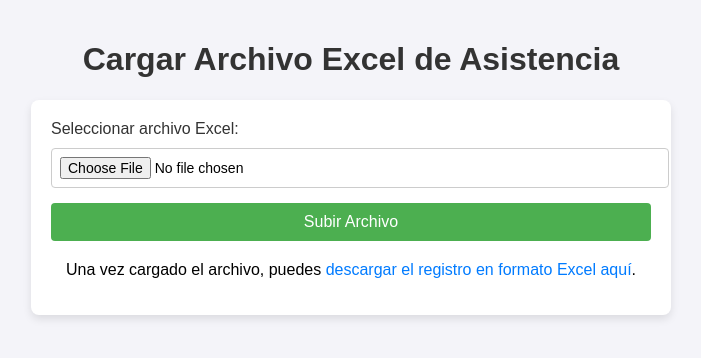
After one commit to AngelTz-Y/SaludPaillaco-main, a Django app: page /cargar_asistencia/ in a window 1280 px wide. The commit adds this page. Shown: the top 358 px of the page, without its empty margins (289-990 px from the left). Run offline with Django 5.2, Linux system fonts and the light colour scheme.

Commit message:
registro asistencia

```diff
--- a/App_SaludPaillaco/views.py
+++ b/App_SaludPaillaco/views.py
@@ -3,6 +3,17 @@ from django.contrib.auth import authenticate, login
 from django.shortcuts import render, redirect
 from .models import PerfilUsuario, Profesion_Oficio
 from django.contrib.auth.models import Group
+import pandas as pd
+from django.http import JsonResponse, HttpResponse
+from django.views.decorators.csrf import csrf_exempt
+from .models import PerfilUsuario, Asistencia
+from datetime import datetime
+import locale
+import pandas as pd
+from django.http import HttpResponse
+from openpyxl import Workbook
+from openpyxl.styles import Alignment, Font
+from .models import Asistencia
 
 # Create your views here.
 def inicio(request):
@@ -174,5 +185,213 @@ def aceptacion_usuario(request):
     return render(request, 'aceptacion_usuario.html', {'usuarios_en_espera': usuarios_en_espera})
 
 
+# Diccionario para convertir nombre de mes a número
+meses = {
+    "Enero": 1, "Febrero": 2, "Marzo": 3, "Abril": 4, "Mayo": 5,
+    "Junio": 6, "Julio": 7, "Agosto": 8, "Septiembre": 9, "Octubre": 10,
+    "Noviembre": 11, "Diciembre": 12
+}
+
+meses_esp = {
+    "January": "Enero",
+    "February": "Febrero",
+    "March": "Marzo",
+    "April": "Abril",
+    "May": "Mayo",
+    "June": "Junio",
+    "July": "Julio",
+    "August": "Agosto",
+    "September": "Septiembre",
+    "October": "Octubre",
+    "November": "Noviembre",
+    "December": "Diciembre",
+}
+
+def cargar_asistencia_uno(request):
+    if request.method == 'POST' and request.FILES['excel_file']:
+        excel_file = request.FILES['excel_file']
+
+        # Leer el archivo Excel
+        df = pd.read_excel(excel_file)
+
+        # Crear lista de registros procesados para generar el nuevo Excel
+        registros = []
+
+        # Iterar sobre cada fila del archivo
+        for index, row in df.iterrows():
+            # Normalizar el RUT (eliminar guiones)
+            rut = str(row['RUT']).replace("-", "").strip()
+
+            try:
+                # Buscar el perfil del usuario por RUT (sin guion)
+                perfil = PerfilUsuario.objects.get(rut=rut)
+
+                # Leer Mes (nombre del mes como texto), Día y Horas trabajadas
+                mes_texto = row['Mes']
+                dia = int(row['Dia'])  # Convertir 'Dia' a entero
+                horas_trabajadas = row['Horas Trabajadas']
+
+                # Convertir el nombre del mes a número usando el diccionario
+                if mes_texto in meses:
+                    mes = meses[mes_texto]
+                else:
+                    print(f"Mes desconocido: {mes_texto}")
+                    continue  # Saltar la fila si el mes no es válido
+
+                # Crear fecha (usando el año actual)
+                fecha = datetime(datetime.now().year, mes, dia)
+
+                # Guardar la asistencia en la base de datos
+                Asistencia.objects.create(perfil=perfil, fecha=fecha, horas_trabajadas=horas_trabajadas)
+
+                # Añadir el registro procesado a la lista
+                registros.append({
+                    "RUT": rut,
+                    "Mes": mes_texto,
+                    "Dia": dia,
+                    "Horas Trabajadas": horas_trabajadas,
+                    "Fecha": fecha
+                })
+
+            except PerfilUsuario.DoesNotExist:
+                # Si el RUT no existe en la base de datos
+                print(f"Funcionario con RUT {rut} no encontrado.")
+                continue  # Continuar con la siguiente fila
+
+        # Generar un DataFrame de pandas con los registros procesados
+        if registros:
+            df_resultado = pd.DataFrame(registros)
+
+            # Crear un archivo Excel en memoria
+            response = HttpResponse(content_type='application/vnd.openxmlformats-officedocument.spreadsheetml.sheet')
+            response['Content-Disposition'] = 'attachment; filename=asistencia_procesada.xlsx'
+
+            # Escribir el DataFrame a la respuesta HTTP (en formato Excel)
+            with pd.ExcelWriter(response, engine='openpyxl') as writer:
+                df_resultado.to_excel(writer, index=False, sheet_name='Asistencia')
+
+            return response
+
+        return HttpResponse("Archivo procesado exitosamente, pero no se generaron registros.")
+
+    return render(request, 'cargar_asistencia.html')
+
+
+def descargar_asistencia(request):
+    # Obtener todos los registros de asistencia desde la base de datos
+    asistencias = Asistencia.objects.all().select_related('perfil')
+
+    # Crear una lista con los registros para el archivo Excel
+    registros = []
+    for asistencia in asistencias:
+        # Convertir el mes en inglés a español
+        mes_espanol = meses_esp.get(asistencia.fecha.strftime('%B'), asistencia.fecha.strftime('%B'))
+
+        registros.append({
+            "RUT": asistencia.perfil.rut,
+            "Nombre": asistencia.perfil.user.get_full_name(),
+            "Mes": mes_espanol,  # Nombre del mes en español
+            "Dia": asistencia.fecha.day,
+            "Horas Trabajadas": asistencia.horas_trabajadas,
+            "Fecha": asistencia.fecha.strftime('%Y-%m-%d')  # Fecha en formato YYYY-MM-DD
+        })
+
+    # Si hay registros, crear el archivo Excel
+    if registros:
+        # Crear un DataFrame con los registros
+        df = pd.DataFrame(registros)
+
+        # Crear una respuesta HTTP con tipo de contenido para un archivo Excel
+        response = HttpResponse(content_type='application/vnd.openxmlformats-officedocument.spreadsheetml.sheet')
+        response['Content-Disposition'] = 'attachment; filename=asistencia_registros.xlsx'
+
+        # Crear un libro de trabajo de Excel con openpyxl
+        wb = Workbook()
+        ws = wb.active
+        ws.title = "Asistencia"
+
+        # Escribir los encabezados
+        encabezados = df.columns.tolist()
+        for col_num, col_name in enumerate(encabezados, 1):
+            cell = ws.cell(row=1, column=col_num, value=col_name)
+            cell.font = Font(bold=True)  # Negritas para los encabezados
+            cell.alignment = Alignment(horizontal="center", vertical="center")  # Centrar encabezados
+
+        # Escribir los registros de la tabla
+        for row_num, row in enumerate(df.values, 2):
+            for col_num, value in enumerate(row, 1):
+                cell = ws.cell(row=row_num, column=col_num, value=value)
+                cell.alignment = Alignment(horizontal="center", vertical="center")  # Centrar celdas
+
+                # Aplicar negritas al mes
+                if col_num == 3:  # Columna 'Mes'
+                    cell.font = Font(bold=True)  # Negritas en los meses
+
+        # Ajustar el tamaño de las columnas para que el texto se vea bien
+        for col in ws.columns:
+            max_length = 0
+            column = col[0].column_letter  # Obtener la letra de la columna
+            for cell in col:
+                try:
+                    if len(str(cell.value)) > max_length:
+                        max_length = len(cell.value)
+                except:
+                    pass
+            adjusted_width = (max_length + 2)
+            ws.column_dimensions[column].width = adjusted_width
+
+        # Guardar el archivo Excel en la respuesta
+        wb.save(response)
+
+        return response
+    else:
+        return HttpResponse("No se encontraron registros de asistencia para descargar.")
+
+
+
+@csrf_exempt  # Evita problemas con CSRF (solo en desarrollo)
+def cargar_asistencia_varios(request):
+    if request.method == 'POST' and request.FILES.get('file'):
+        try:
+            # Leer el archivo Excel
+            file = request.FILES['file']
+            df = pd.read_excel(file)
+
+            # Procesar cada fila del DataFrame (cada fila es un registro de asistencia)
+            for index, row in df.iterrows():
+                rut = row['RUT']  # RUT del trabajador
+                try:
+                    perfil = PerfilUsuario.objects.get(rut=rut)
+                    mes = row['Mes']  # Mes (puede ser número o nombre)
+                    dia = row['Dia']  # Día
+                    horas_trabajadas = row['Horas Trabajadas']  # Horas trabajadas
+
+                    # Convertir la fecha
+                    if isinstance(mes, int) and 1 <= mes <= 12:
+                        fecha = datetime(datetime.now().year, mes, dia)  # Año actual
+                    else:
+                        try:
+                            fecha = datetime.strptime(f"{dia}-{mes}-2025", "%d-%B-%Y")
+                        except ValueError:
+                            print(f"Fecha no válida en el archivo para el RUT {rut}.")
+                            continue
+
+                    # Registrar la asistencia
+                    Asistencia.objects.create(perfil=perfil, fecha=fecha, horas_trabajadas=horas_trabajadas)
+
+                except PerfilUsuario.DoesNotExist:
+                    print(f"Funcionario con RUT {rut} no encontrado.")
+
+            return JsonResponse({'status': 'success', 'message': 'Asistencias registradas correctamente.'})
+
+        except Exception as e:
+            return JsonResponse({'status': 'error', 'message': str(e)})
+
+    return HttpResponse("Método no permitido", status=405)
+
+
+
+
+
 def panel_administrador(request):
     return render(request, 'Grupos/Administrador/panel_administrador.html')
--- a/SaludPaillaco/urls.py
+++ b/SaludPaillaco/urls.py
@@ -25,6 +25,9 @@ urlpatterns = [
     path('registro_exitoso/', registro_exitoso, name='registro_exitoso'),
     path('aceptacion_usuario/', aceptacion_usuario, name='aceptacion_usuario'),
     path('Panel_Administrador/', panel_administrador, name='panel_administrador'),
+    path('cargar-asistencia-varios/', cargar_asistencia_varios, name='cargar_asistencia_varios'),
+    path('cargar_asistencia/', cargar_asistencia_uno, name='cargar_asistencia'),
+    path('descargar_asistencia/', descargar_asistencia, name='descargar_asistencia'),
 
 
 
--- a/templates/Grupos/Administrador/panel_administrador.html
+++ b/templates/Grupos/Administrador/panel_administrador.html
@@ -155,7 +155,7 @@
         <i class="bi bi-calendar-check"></i>
       </a>
       <ul class="dropdown-menu" aria-labelledby="attendanceDropdown">
-        <li><a class="dropdown-item" href="#">Registrar Asistencia</a></li>
+        <li><a class="dropdown-item" href="{% url 'cargar_asistencia' %}">Registrar Asistencia</a></li>
       </ul>
     </div>
 
--- /dev/null
+++ b/templates/cargar_asistencia.html
@@ -0,0 +1,83 @@
+<!DOCTYPE html>
+<html lang="es">
+<head>
+    <meta charset="UTF-8">
+    <meta name="viewport" content="width=device-width, initial-scale=1.0">
+    <title>Cargar Asistencia</title>
+    <style>
+        body {
+            font-family: Arial, sans-serif;
+            background-color: #f4f4f9;
+            margin: 0;
+            padding: 20px;
+        }
+        h1 {
+            text-align: center;
+            color: #333;
+        }
+        .container {
+            max-width: 600px;
+            margin: 0 auto;
+            padding: 20px;
+            background-color: white;
+            border-radius: 8px;
+            box-shadow: 0 4px 8px rgba(0, 0, 0, 0.1);
+        }
+        label {
+            font-size: 16px;
+            color: #333;
+            display: block;
+            margin-bottom: 10px;
+        }
+        input[type="file"] {
+            font-size: 14px;
+            padding: 8px;
+            margin-bottom: 15px;
+            width: 100%;
+            border: 1px solid #ccc;
+            border-radius: 4px;
+        }
+        button {
+            font-size: 16px;
+            background-color: #4CAF50;
+            color: white;
+            padding: 10px 20px;
+            border: none;
+            border-radius: 4px;
+            cursor: pointer;
+            width: 100%;
+        }
+        button:hover {
+            background-color: #45a049;
+        }
+        .download-link {
+            text-align: center;
+            margin-top: 20px;
+        }
+        .download-link a {
+            color: #007bff;
+            text-decoration: none;
+            font-size: 16px;
+        }
+        .download-link a:hover {
+            text-decoration: underline;
+        }
+    </style>
+</head>
+<body>
+    <h1>Cargar Archivo Excel de Asistencia</h1>
+    <div class="container">
+        <form method="POST" enctype="multipart/form-data">
+            {% csrf_token %}
+            <label for="excel_file">Seleccionar archivo Excel:</label>
+            <input type="file" name="excel_file" id="excel_file" required>
+            <button type="submit">Subir Archivo</button>
+        </form>
+
+        <!-- Enlace para descargar el archivo Excel generado -->
+        <div class="download-link">
+            <p>Una vez cargado el archivo, puedes <a href="{% url 'descargar_asistencia' %}">descargar el registro en formato Excel aquí</a>.</p>
+        </div>
+    </div>
+</body>
+</html>
```
Also changed, not shown: App_SaludPaillaco/models.py (+9 -0 lines), App_SaludPaillaco/migrations/0012_asistencia.py (added).
